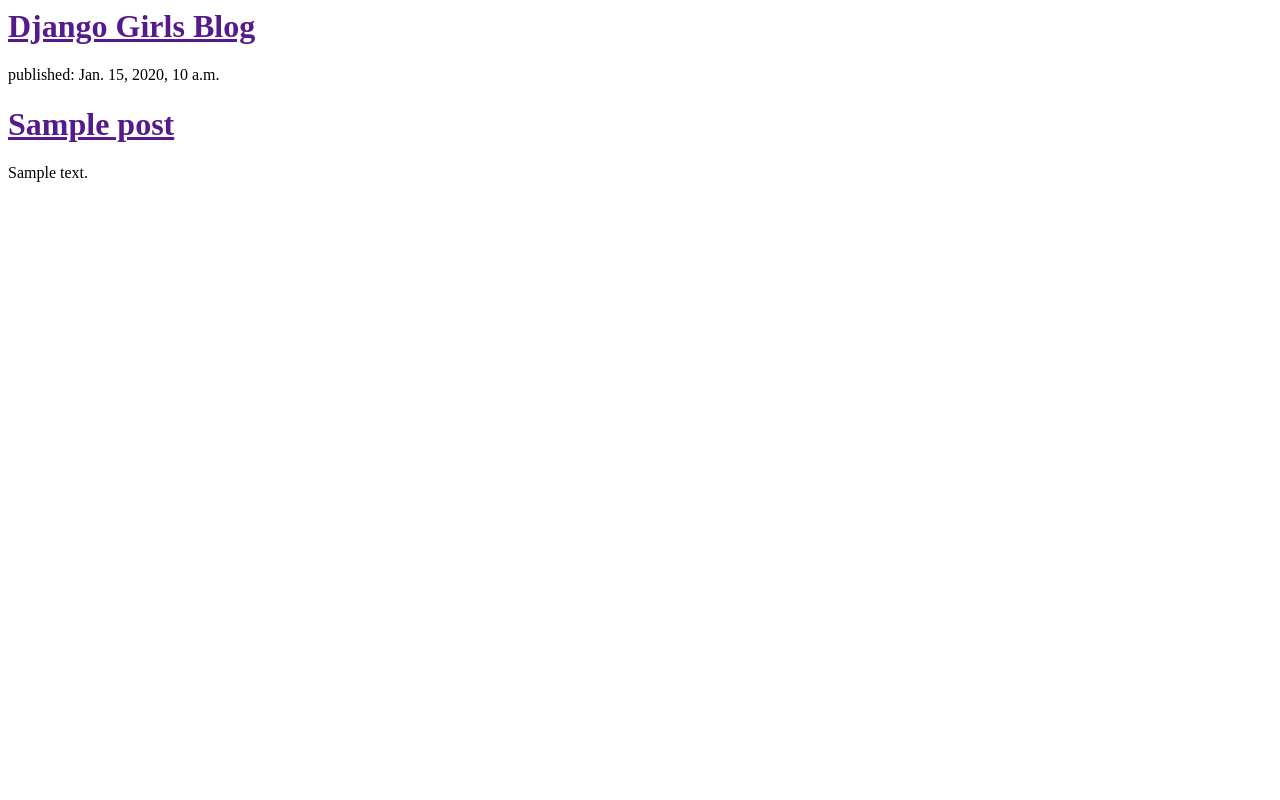
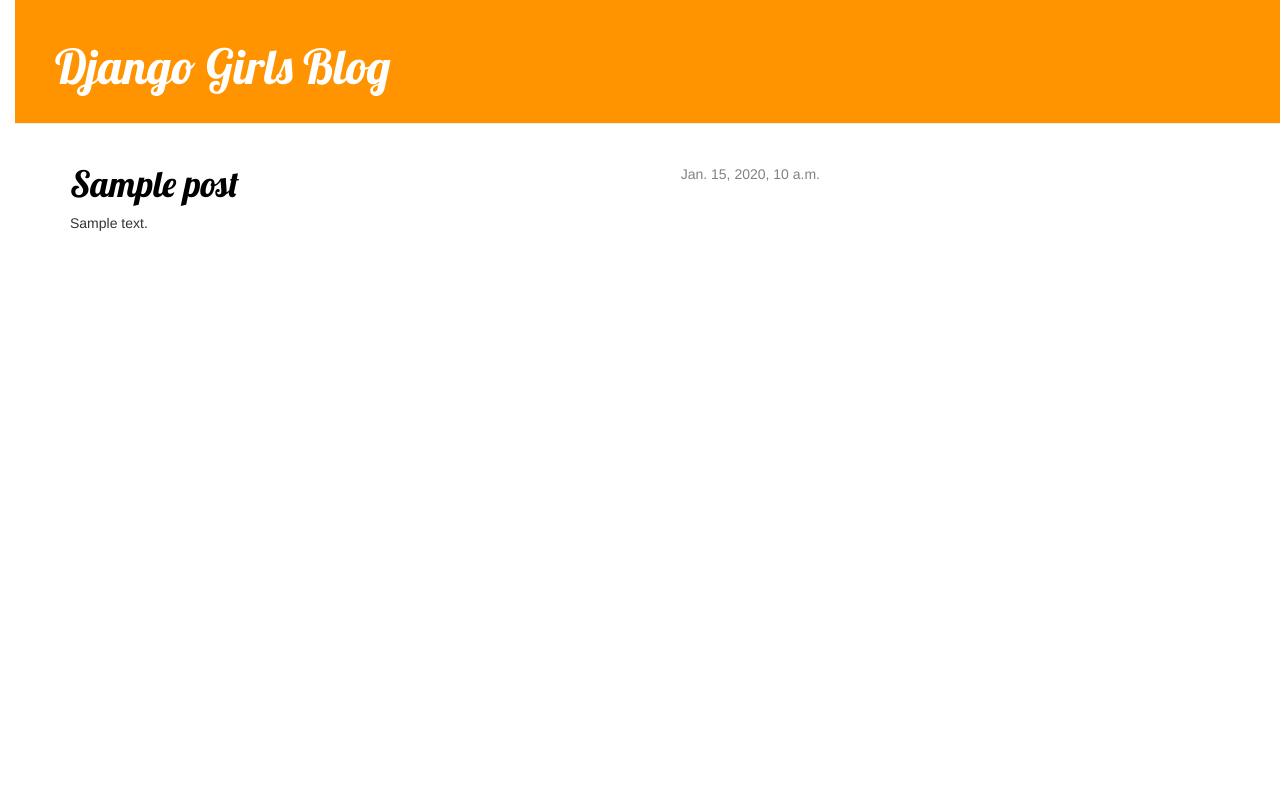
Before and after one commit to Alexey-Panov/my-first-blog, a Django app: template blog/templates/blog/post_list.html in a window 1280 px wide. Run offline with Django 3.2, Linux system fonts and the light colour scheme; the template is opened without the code that fills it: most values are stand-ins (such as "Sample title", 1, 10 or a date in 2020); some libraries are stand-ins or nearby versions.

Commit message:
My Django Girls app, first commit

```diff
--- /dev/null
+++ b/blog/static/css/blog.css
@@ -0,0 +1,56 @@
+h1 a {
+    color: #FCA205;
+    font-family: 'Lobster';
+}
+
+body {
+        padding-left: 15px;
+    }
+    .page-header {
+            background-color: #ff9400;
+            margin-top: 0;
+            padding: 20px 20px 20px 40px;
+        }
+
+        .page-header h1, .page-header h1 a, .page-header h1 a:visited, .page-header h1 a:active {
+            color: #ffffff;
+            font-size: 36pt;
+            text-decoration: none;
+        }
+
+        .content {
+            margin-left: 40px;
+        }
+
+        h1, h2, h3, h4 {
+            font-family: 'Lobster', cursive;
+        }
+
+        .date {
+            float: right;
+            color: #828282;
+        }
+
+        .save {
+            float: right;
+        }
+
+        .post-form textarea, .post-form input {
+            width: 100%;
+        }
+
+        .top-menu, .top-menu:hover, .top-menu:visited {
+            color: #ffffff;
+            float: right;
+            font-size: 26pt;
+            margin-right: 20px;
+        }
+
+        .post {
+            margin-bottom: 70px;
+        }
+
+        .post h1 a, .post h1 a:visited {
+            color: #000000;
+        }
+    <a href="http://en.wikipedia.org/wiki/Django" class="external_link" id="link_to_wiki_page">
--- a/blog/templates/blog/post_list.html
+++ b/blog/templates/blog/post_list.html
@@ -1,21 +1,32 @@
+ {% load staticfiles %}
 <html>
         <head>
             <title>Django Girls blog</title>
+            <link rel="stylesheet" href="//maxcdn.bootstrapcdn.com/bootstrap/3.2.0/css/bootstrap.min.css">
+            <link rel="stylesheet" href="//maxcdn.bootstrapcdn.com/bootstrap/3.2.0/css/bootstrap-theme.min.css">
+            <link rel="stylesheet" href="{% static 'css/blog.css' %}">
+            <link href="https://fonts.googleapis.com/css?family=Lobster&subset=latin,cyrillic" rel="stylesheet" type="text/css">
         </head>
         <body>
-            <div>
-                <h1><a href="">Django Girls Blog</a></h1>
+            <div class="page-header">
+                <h1><a href="/">Django Girls Blog</a></h1>
             </div>
-
-            {% for post in posts %}
-              <div>
-                  <p>published: {{ post.published_date }}</p>
-                  <h1><a href="">{{ post.title }}</a></h1>
-                  <p>{{ post.text|linebreaks }}</p>
-              </div>
-
+            <div class="content container">
+                <div class="row">
+                    <div class="col-md-8">
+                        {% for post in posts %}
+                          <div class="post">
+                            <div class="date">
+                                {{ post.published_date }}
+                            </div>
+                            <h1><a href="">{{ post.title }}</a></h1>
+                            <p>{{ post.text|linebreaks }}</p>
+                    </div>
           {% endfor %}
+        </div>
+      </div>
+    </div>
 
 
         </body>
-    </html>
+ </html>
--- a/manage.py
+++ b/manage.py
@@ -5,6 +5,6 @@
 if __name__ == "__main__":
     os.environ.setdefault("DJANGO_SETTINGS_MODULE", "mysite.settings")
 
-    from django.core.management import execute_from_command_line
+from django.core.management import execute_from_command_line
 
-    execute_from_command_line(sys.argv)
+execute_from_command_line(sys.argv)
```
